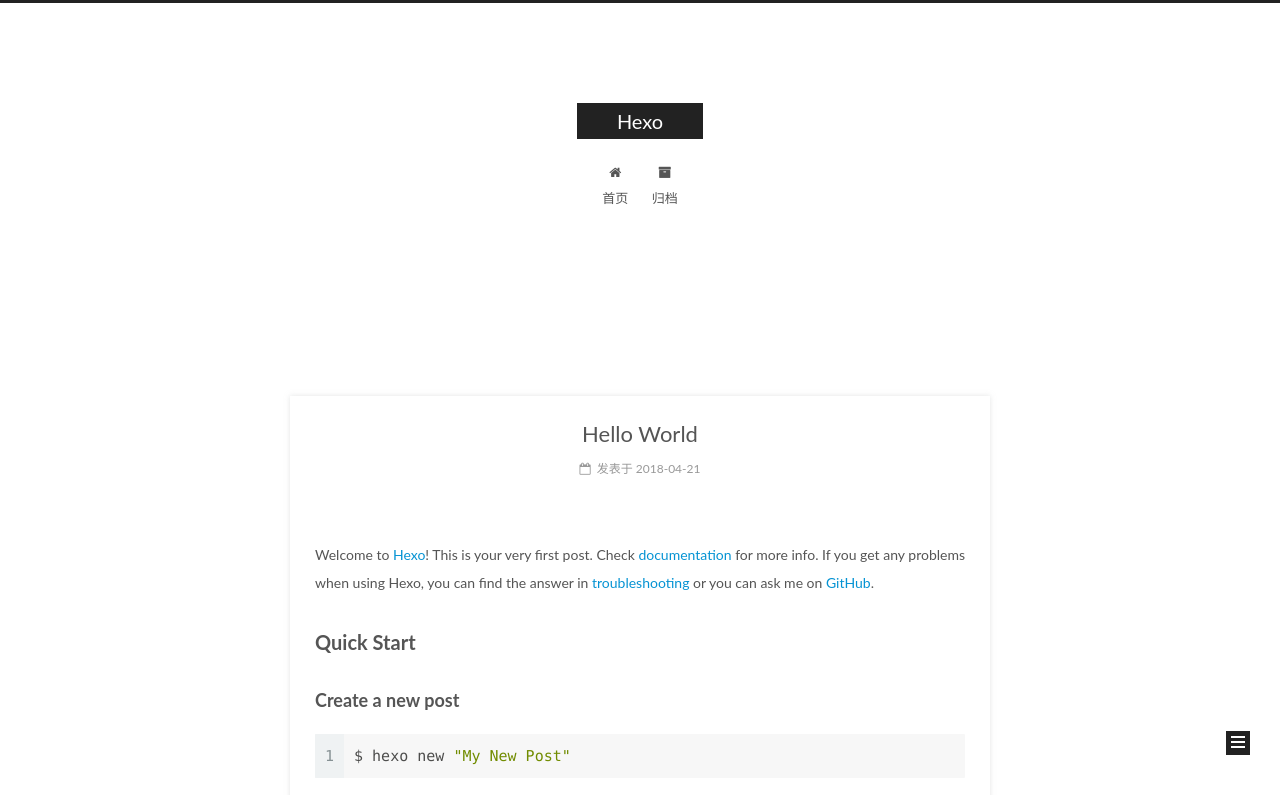
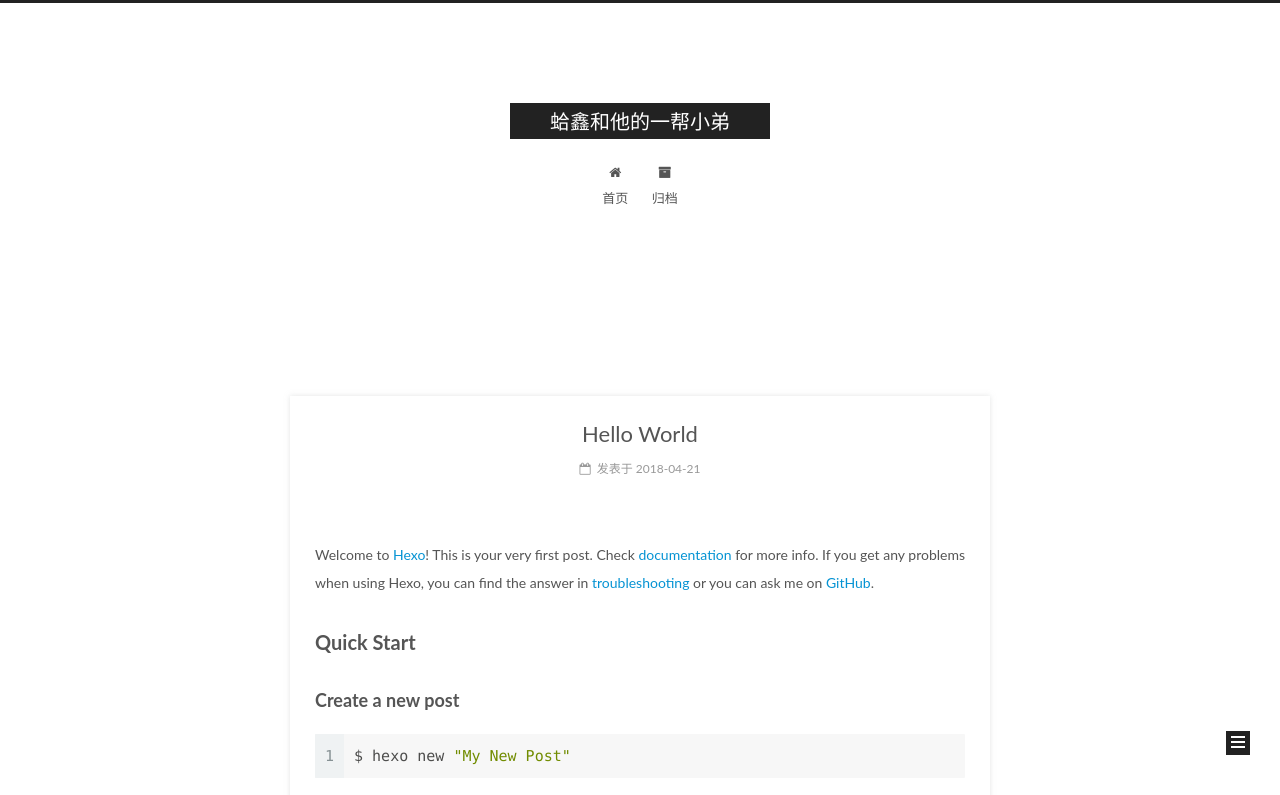
Before and after one commit to qingfenghcy/qingfenghcy.github.io, a plain HTML site: page index.html in a window 1280 px wide. Shown: the top 795 px of the page. Drawn offline with Linux system fonts and the light colour scheme; some packages are replaced by stand-ins of ours; a script that the page names is missing.

Commit message:
Site updated: 2018-04-26 01:52:03

```diff
--- a/atom.xml
+++ b/atom.xml
@@ -1,6 +1,6 @@
 <?xml version="1.0" encoding="utf-8"?>
 <feed xmlns="http://www.w3.org/2005/Atom">
-  <title>Hexo</title>
+  <title>蛤鑫和他的一帮小弟</title>
 
 
   <link href="/atom.xml" rel="self"/>
--- a/css/main.css
+++ b/css/main.css
@@ -1844,7 +1844,7 @@ pre .javascript .function {
   width: 4px;
   height: 4px;
   border-radius: 50%;
-  background: #de4b7a;
+  background: #0594ff;
 }
 .links-of-blogroll {
   font-size: 13px;
--- a/index.html
+++ b/index.html
@@ -74,7 +74,7 @@
 
 
 
-  <link rel="alternate" href="/atom.xml" title="Hexo" type="application/atom+xml" />
+  <link rel="alternate" href="/atom.xml" title="蛤鑫和他的一帮小弟" type="application/atom+xml" />
 
 
 
@@ -82,12 +82,12 @@
 
 
 <meta property="og:type" content="website">
-<meta property="og:title" content="Hexo">
+<meta property="og:title" content="蛤鑫和他的一帮小弟">
 <meta property="og:url" content="http://qingfenghcy.github.io/index.html">
-<meta property="og:site_name" content="Hexo">
+<meta property="og:site_name" content="蛤鑫和他的一帮小弟">
 <meta property="og:locale" content="zh-Hans">
 <meta name="twitter:card" content="summary">
-<meta name="twitter:title" content="Hexo">
+<meta name="twitter:title" content="蛤鑫和他的一帮小弟">
 
 
 
@@ -123,7 +123,7 @@
 
 
 
-  <title>Hexo</title>
+  <title>蛤鑫和他的一帮小弟</title>
 
 
 
@@ -155,7 +155,7 @@
     <div class="custom-logo-site-title">
       <a href="/"  class="brand" rel="start">
         <span class="logo-line-before"><i></i></span>
-        <span class="site-title">Hexo</span>
+        <span class="site-title">蛤鑫和他的一帮小弟</span>
         <span class="logo-line-after"><i></i></span>
       </a>
     </div>
@@ -241,7 +241,7 @@
     </span>
 
     <span hidden itemprop="publisher" itemscope itemtype="http://schema.org/Organization">
-      <meta itemprop="name" content="Hexo">
+      <meta itemprop="name" content="蛤鑫和他的一帮小弟">
     </span>
 
 
```
Also changed, not shown: 2018/04/21/hello-world/index.html (+5 -5 lines), archives/2018/04/index.html (+6 -6 lines), archives/2018/index.html (+6 -6 lines), archives/index.html (+6 -6 lines).
